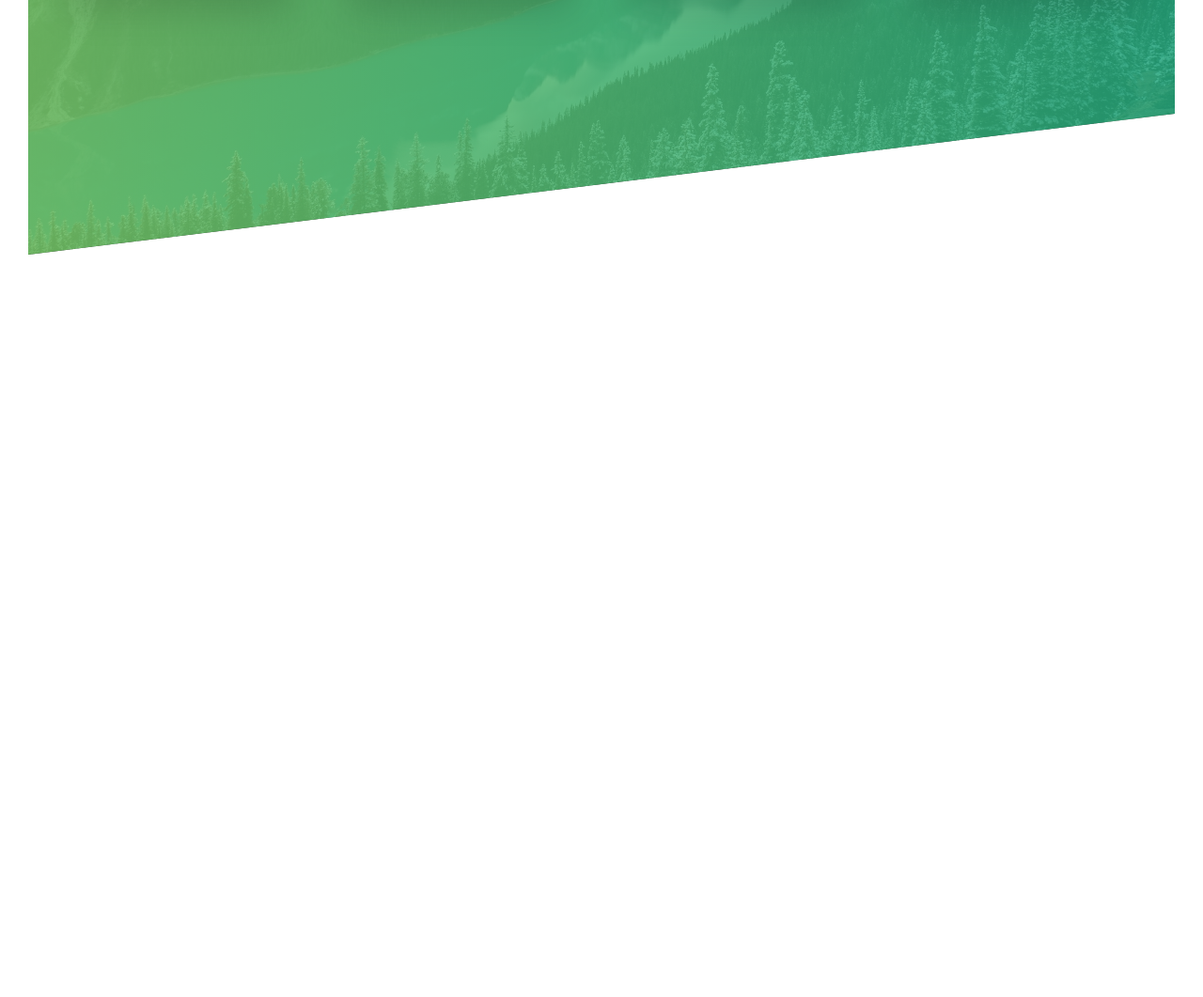
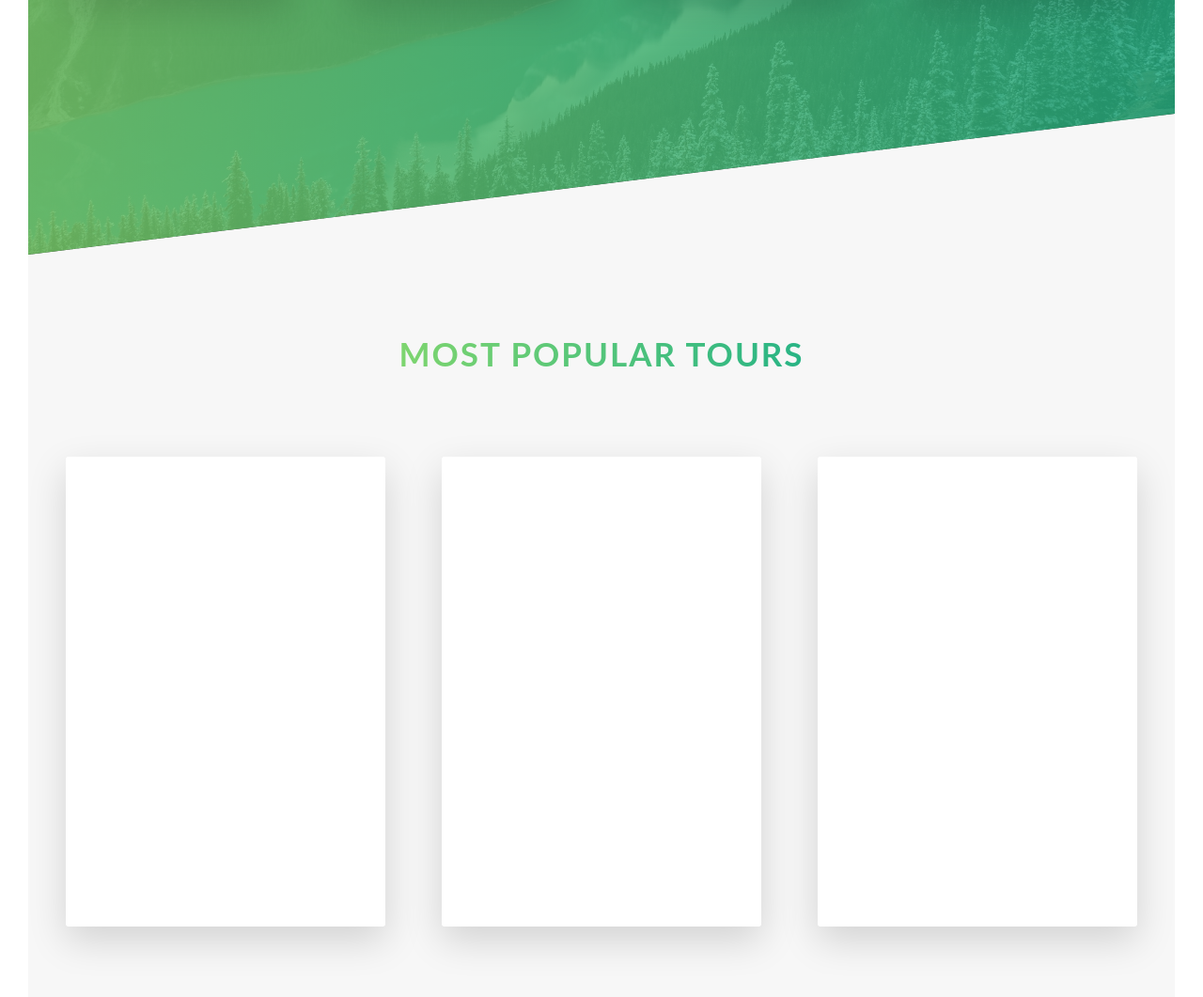
Before and after one commit to AbhishekRauthan/Natours-gatsby, a Gatsby site: page / in a window 1280 px wide. Shown: the part 2028-3089 px from the top of the page at 94% size. Before the commit the page ends 2299 px from the top, so only its background shows below. Built offline with nearby package versions, Linux system fonts and the light colour scheme; Gatsby itself is replaced by a stand-in of ours.

Commit message:
added tours section

```diff
--- /dev/null
+++ b/src/components/Tours.jsx
@@ -0,0 +1,47 @@
+import React from 'react'
+
+const Tours = () => {
+  return (
+    <section className="section-tours">
+      <div className="u-margin-bottom-big u-center-text">
+        <h2 className="heading-secondary">
+          Most Popular Tours
+        </h2>
+      </div>
+      <div className="row">
+        <div className="col-1-of-3">
+          <div className="card">
+            <div className="card__side card__side--front">
+              SOME TEXT IN FRONT
+            </div>
+            <div className="card__side card__side--back card__side--back-1">
+              SOME TEXT IN BACK
+            </div>
+          </div>
+        </div>
+        <div className="col-1-of-3">
+          <div className="card">
+            <div className="card__side card__side--front">
+              SOME TEXT IN FRONT
+            </div>
+            <div className="card__side card__side--back card__side--back-2">
+              SOME TEXT IN BACK
+            </div>
+          </div>
+        </div>
+        <div className="col-1-of-3">
+          <div className="card">
+            <div className="card__side card__side--front">
+              SOME TEXT IN FRONT
+            </div>
+            <div className="card__side card__side--back card__side--back-3">
+              SOME TEXT IN BACK
+            </div>
+          </div>
+        </div>
+      </div>
+    </section>
+  )
+}
+
+export default Tours
--- a/src/pages/index.js
+++ b/src/pages/index.js
@@ -2,6 +2,7 @@
 import Feature from '../components/Feature';
 import Header from '../components/Header'
 import Section from '../components/Section'
+import Tours from '../components/Tours';
 import '../scss/app.scss';
 import '../static/icon-fonts.css';
 
@@ -11,6 +12,7 @@
       <Header />
       <Section />
       <Feature />
+      <Tours />
     </div>
   )
 }
--- a/src/scss/abstract/_variables.scss
+++ b/src/scss/abstract/_variables.scss
@@ -7,6 +7,12 @@
 $color-black: #000;
 $color-grey-light1: #f7f7f7;
 
+$color-secondary-light:#ffb900;
+$color-secondary-dark:#ff7730;
+
+$color-tertiary-light:#2998ff;
+$color-tertiary-dark:#5643fa;
+
 // Variables for grid
 $grid-width: 114rem;
 $gutter-vertical:8rem;
--- a/src/scss/app.scss
+++ b/src/scss/app.scss
@@ -11,7 +11,8 @@
 
 // components
 @import "components/button";
-@import "components/composition.scss";
+@import "components/composition";
+@import "components/card";
 @import "components/feature-box";
 
 // layout
--- /dev/null
+++ b/src/scss/components/_card.scss
@@ -0,0 +1,53 @@
+.card {
+  perspective: 150rem;
+  -moz-perspective: 150rem;
+  height: 50rem;
+  position: relative;
+  &__side {
+    height: 50rem;
+    font-size: 2rem;
+    color: white;
+    transition: all 0.8s ease;
+    position: absolute;
+    top: 0;
+    left: 0;
+    width: 100%;
+    backface-visibility: hidden;
+    border-radius: 3px;
+    box-shadow: 0 1.5rem 4rem rgba($color: #000000, $alpha: 0.15);
+
+    &--front {
+      background-color: $color-white;
+    }
+    &--back {
+      transform: rotateY(180deg);
+      &-1 {
+        background-image: linear-gradient(
+          to right bottom,
+          $color-secondary-light,
+          $color-secondary-dark
+        );
+      }
+      &-2 {
+        background-image: linear-gradient(
+          to right bottom,
+          $color-secondary-light,
+          $color-secondary-dark
+        );
+      }
+      &-3 {
+        background-image: linear-gradient(
+          to right bottom,
+          $color-secondary-light,
+          $color-secondary-dark
+        );
+      }
+    }
+  }
+  &:hover &__side--front {
+    transform: rotateY(-180deg);
+  }
+  &:hover &__side--back-1 {
+    transform: rotateY(0);
+  }
+}
--- a/src/scss/pages/_home.scss
+++ b/src/scss/pages/_home.scss
@@ -20,3 +20,9 @@
     transform: skewY(7deg);
   }
 }
+
+.section-tours{
+  background-color: $color-grey-light1;
+  padding: 25rem 0;
+  margin-top: -10rem;
+}
```
